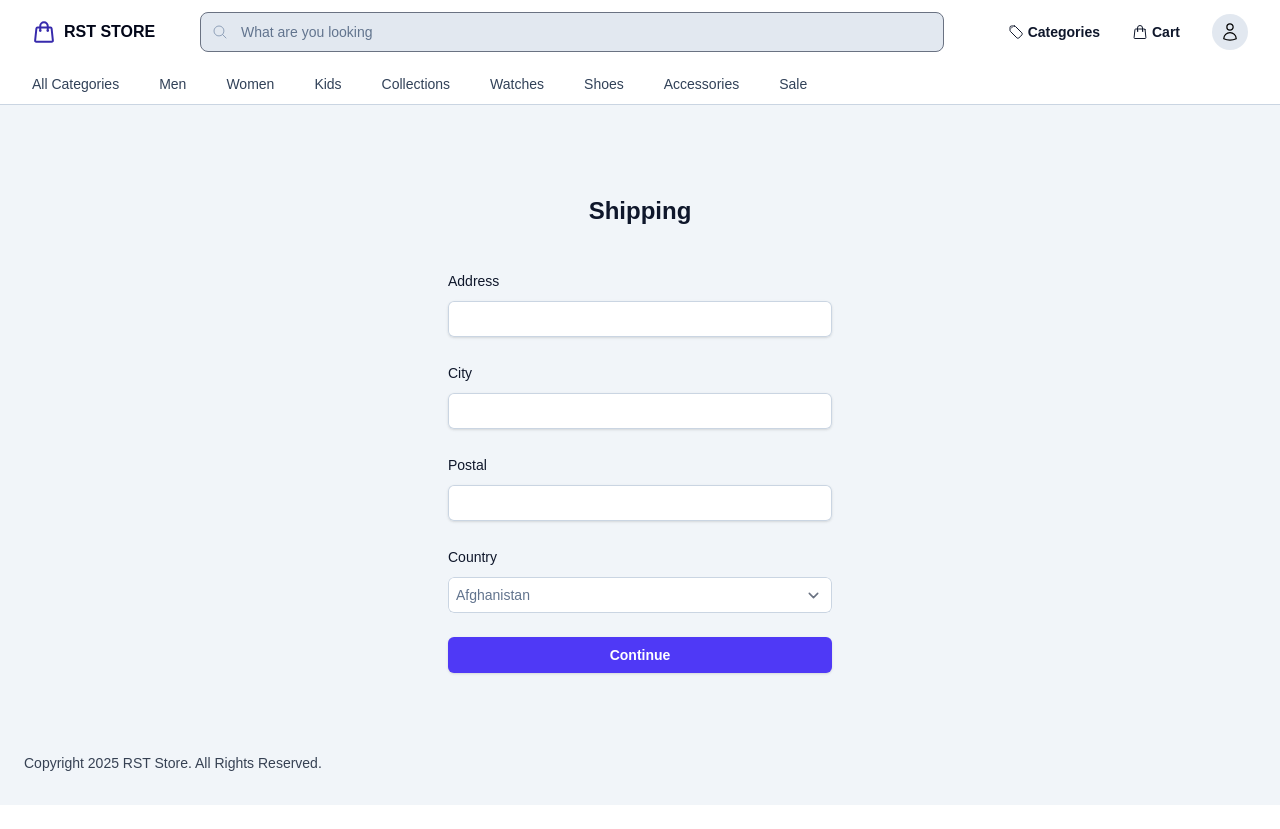
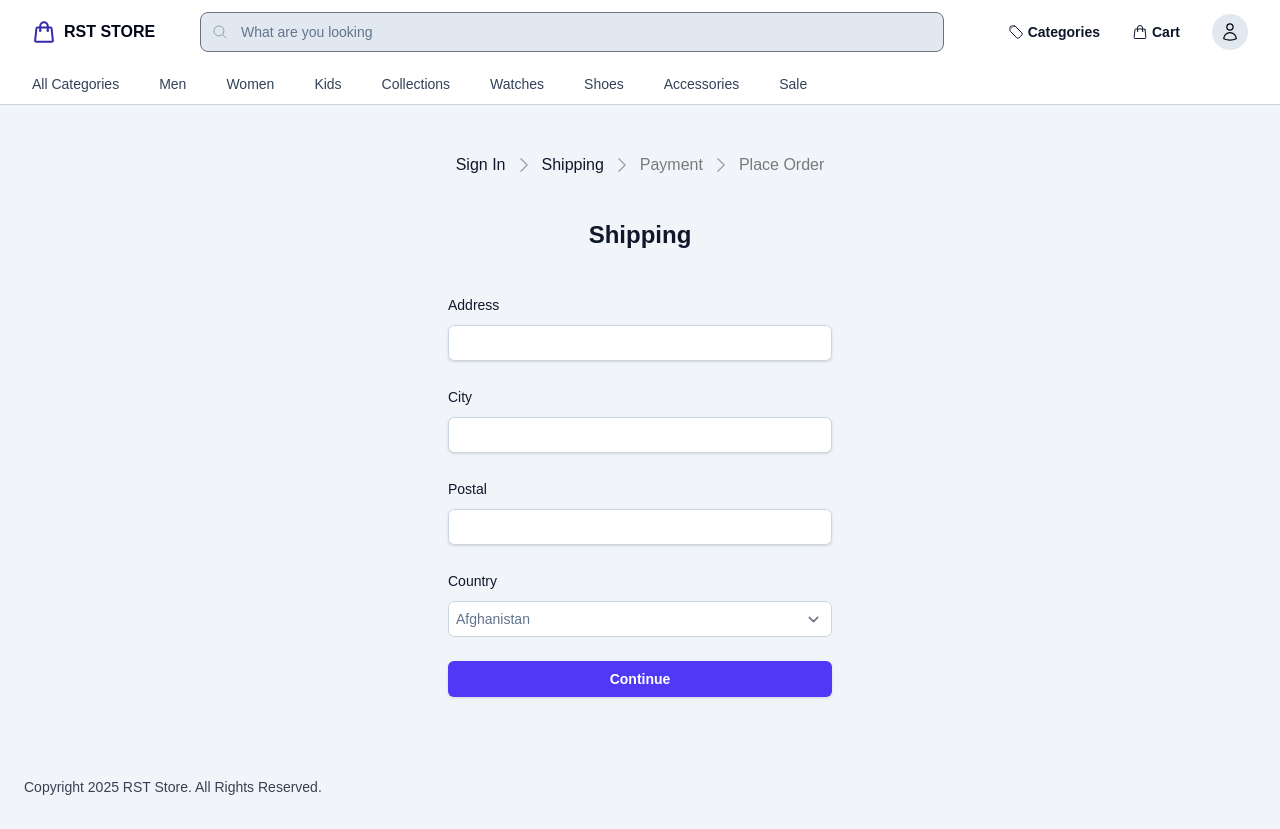
Before and after one commit to vishalp0407/rststore, a React (Vite) app in the folder client/: page /shipping in a window 1280 px wide. Before the commit the page ends 805 px from the top, so only its background shows below. Built offline with nearby package versions, Linux system fonts and the light colour scheme; sample sign-in values are in the browser's storage; a web font is replaced by a local one.

Commit message:
Step 46 completed: - Created CheckoutSteps component - Added CheckoutSteps to the ShippingScreen

```diff
--- /dev/null
+++ b/client/src/components/CheckoutSteps/index.jsx
@@ -0,0 +1,45 @@
+import { ChevronRightIcon } from "@heroicons/react/24/outline";
+import { Link } from "react-router-dom";
+
+const CheckoutSteps = ({ step1, step2, step3, step4 }) => {
+  return (
+    <nav className="flex items-center gap-2">
+      {step1 ? (
+        <Link to="/login" className="text-slate-900 hover:text-indigo-700">
+          Sign In
+        </Link>
+      ) : (
+        <span className="cursor-not-allowed opacity-50">Sign In</span>
+      )}
+      <ChevronRightIcon className="h-5 w-5 text-gray-400" />
+      {step2 ? (
+        <Link to="/shipping" className="text-slate-900 hover:text-indigo-700">
+          Shipping
+        </Link>
+      ) : (
+        <span className="cursor-not-allowed opacity-50">Shipping</span>
+      )}
+      <ChevronRightIcon className="h-5 w-5 text-gray-400" />
+      {step3 ? (
+        <Link to="/payment" className="text-slate-900 hover:text-indigo-700">
+          Payment
+        </Link>
+      ) : (
+        <span className="cursor-not-allowed opacity-50">Payment</span>
+      )}
+      <ChevronRightIcon className="h-5 w-5 text-gray-400" />
+      {step4 ? (
+        <Link
+          to="/place-order"
+          className="text-slate-900 hover:text-indigo-700"
+        >
+          Place Order
+        </Link>
+      ) : (
+        <span className="cursor-not-allowed opacity-50">Place Order</span>
+      )}
+    </nav>
+  );
+};
+
+export default CheckoutSteps;
--- a/client/src/screens/Shipping/index.jsx
+++ b/client/src/screens/Shipping/index.jsx
@@ -5,6 +5,7 @@
 import SelectInput from "@components/FormInput/SelectInput";
 import TextInput from "@components/FormInput/TextInput";
 import countries from "@data/countries";
+import CheckoutSteps from "@components/CheckoutSteps";
 import { saveShippingAddress } from "@slices/cartSlice";
 
 const ShippingScreen = () => {
@@ -29,6 +30,9 @@
   return (
     <div>
       <div className="flex min-h-full flex-1 flex-col justify-center px-6 py-12 lg:px-8">
+        <div className="flex justify-center items-center">
+          <CheckoutSteps step1 step2 />
+        </div>
         <div className="sm:mx-auto sm:w-full sm:max-w-sm">
           <h2 className="tracking-light mt-10 text-center text-2xl font-bold leading-9 text-slate-900">
             Shipping
```
